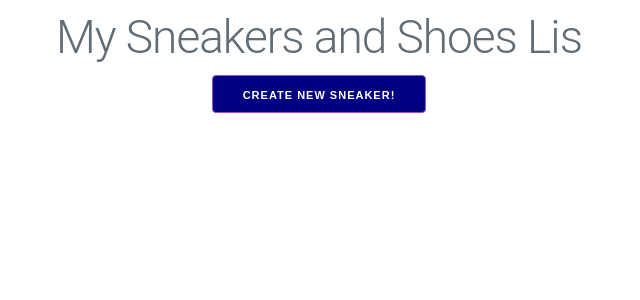
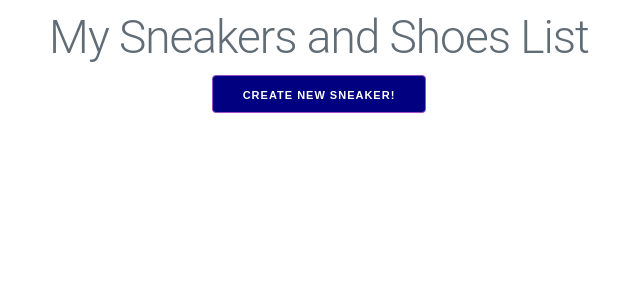
Before and after one commit to GuMarYae/project4_sneakers_app_frontend, a React (Create React App) app: page / in a window 1280 px wide. Shown: the top 300 px of the page, without its empty margins (321-961 px from the left). Built offline with nearby package versions, Linux system fonts and the light colour scheme; no server answers.

Commit message:
am coder edition shoes

```diff
--- a/src/App.js
+++ b/src/App.js
@@ -111,7 +111,7 @@ function App() {
 
   return (
     <div className="App">
-      <h1 style={h1}>My Sneakers and Shoes Lis</h1>
+      <h1 style={h1}>My Sneakers and Shoes List</h1>
       <Link to="/new">
         <button style={button}>Create New sneaker!</button>
       </Link>
```
